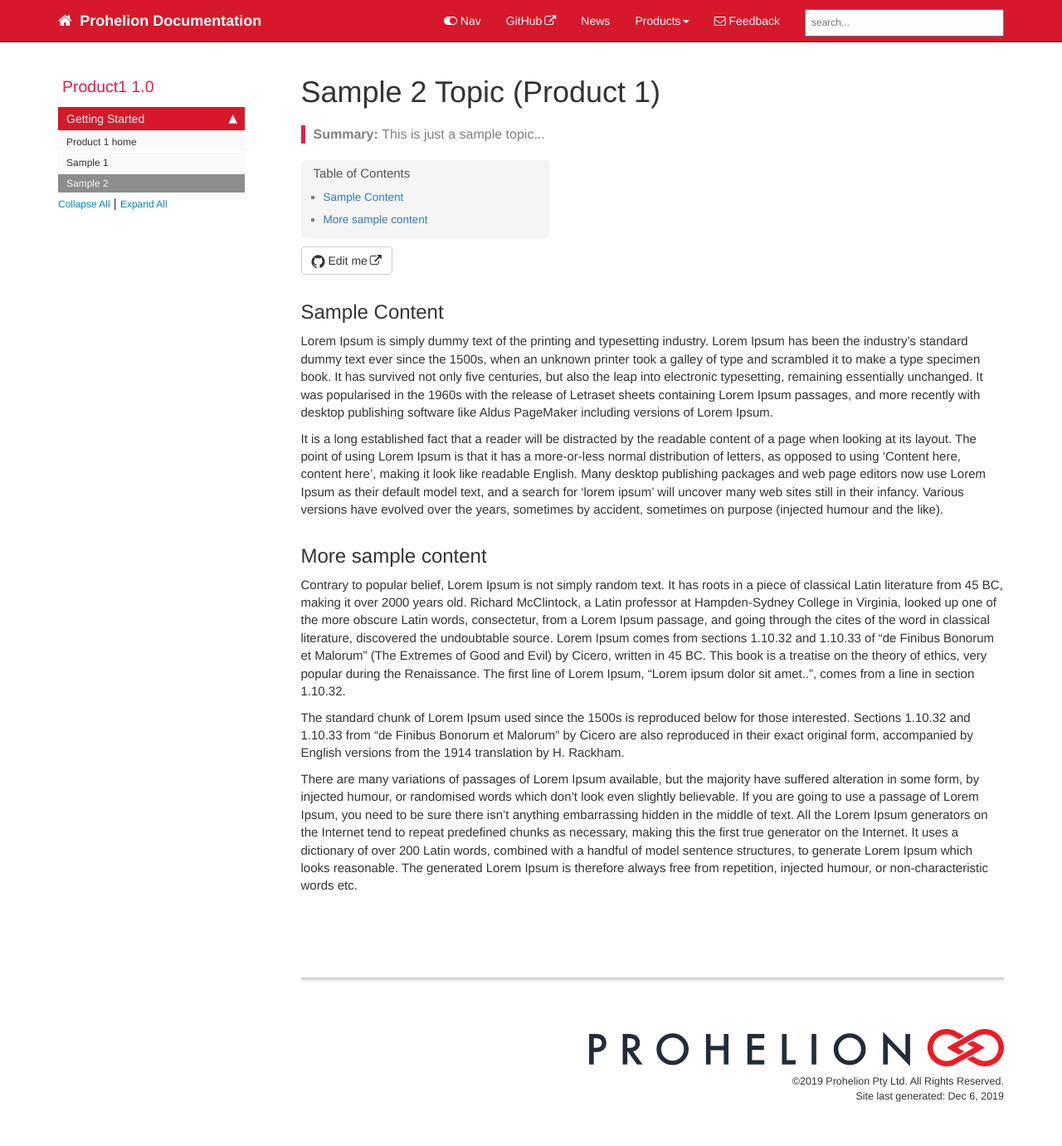
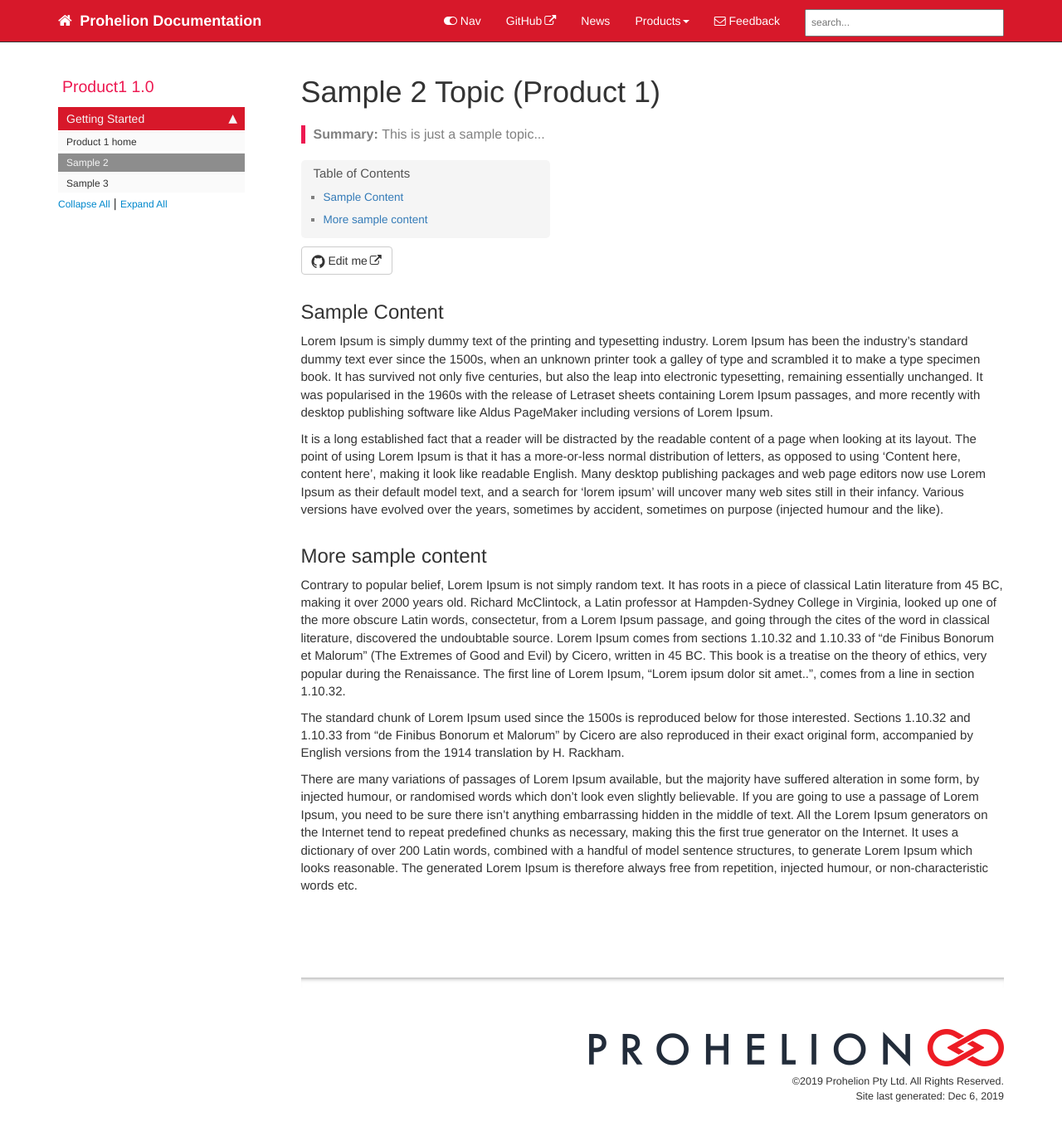
Before and after one commit to Chrishaywood/ProhelionDocs, a Jekyll site: the page built from pages/I.M.PS/p1_sample2.md, in a window 1280 px wide. Shown: the whole page at 83% size. Built offline with Jekyll 4.4.1, drawn with Linux system fonts in a browser that asks for light colours; comment, search, counter and statistics services are not loaded.

Commit message:
Update imps_sidebar.yml

```diff
--- a/_data/sidebars/imps_sidebar.yml
+++ b/_data/sidebars/imps_sidebar.yml
@@ -27,10 +27,10 @@ entries:
       url: /IMPS_landing.html
       output: web
 
-    - title: Sample 1
-      url: /p1_sample1.html
-      output: web, pdf
-
     - title: Sample 2
       url: /p1_sample2.html
       output: web, pdf
+
+    - title: Sample 3
+      url: /p1_sample3.html
+      output: web, pdf
```
